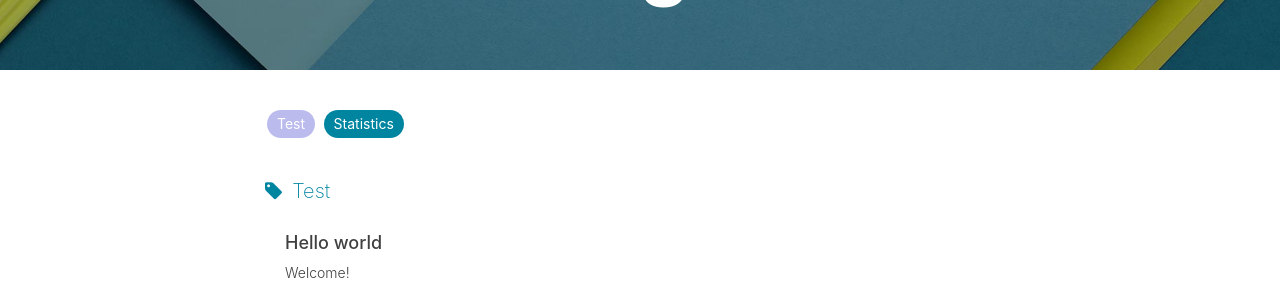
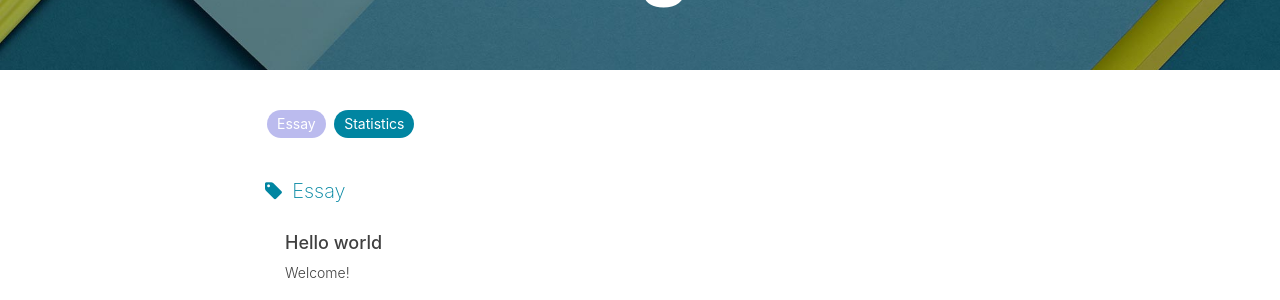
Before and after one commit to chuanqizhang/chuanqizhang.github.io, a Jekyll site: the page built from tags.html, in a window 1280 px wide. Shown: the part 138-438 px from the top of the page. Built offline with Jekyll 4.4.1, drawn with Linux system fonts in a browser that asks for light colours; nearby versions of some CDN libraries; library files that are not in the unit come from our copies; comment, search, counter and statistics services are not loaded.

Commit message:
Update 2018-09-05-Hello-world.markdown

```diff
--- a/_posts/2018-09-05-Hello-world.markdown
+++ b/_posts/2018-09-05-Hello-world.markdown
@@ -7,7 +7,7 @@ author:     "Chuanqi"
 header-img: "img/bg/hello_world.jpg"
 catalog: true
 tags:
-    - Test
+    - Essay
 ---
 
 # Hello, I'm Chuanqi
```
